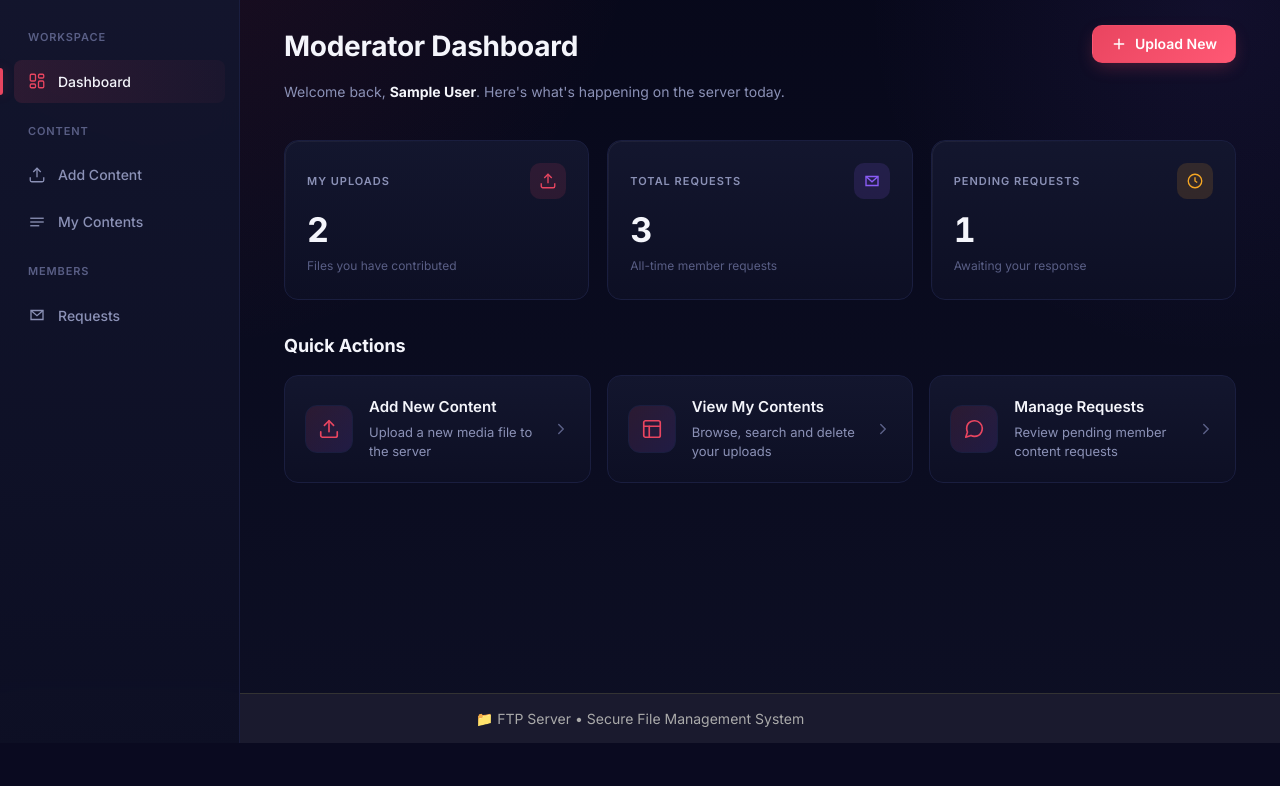
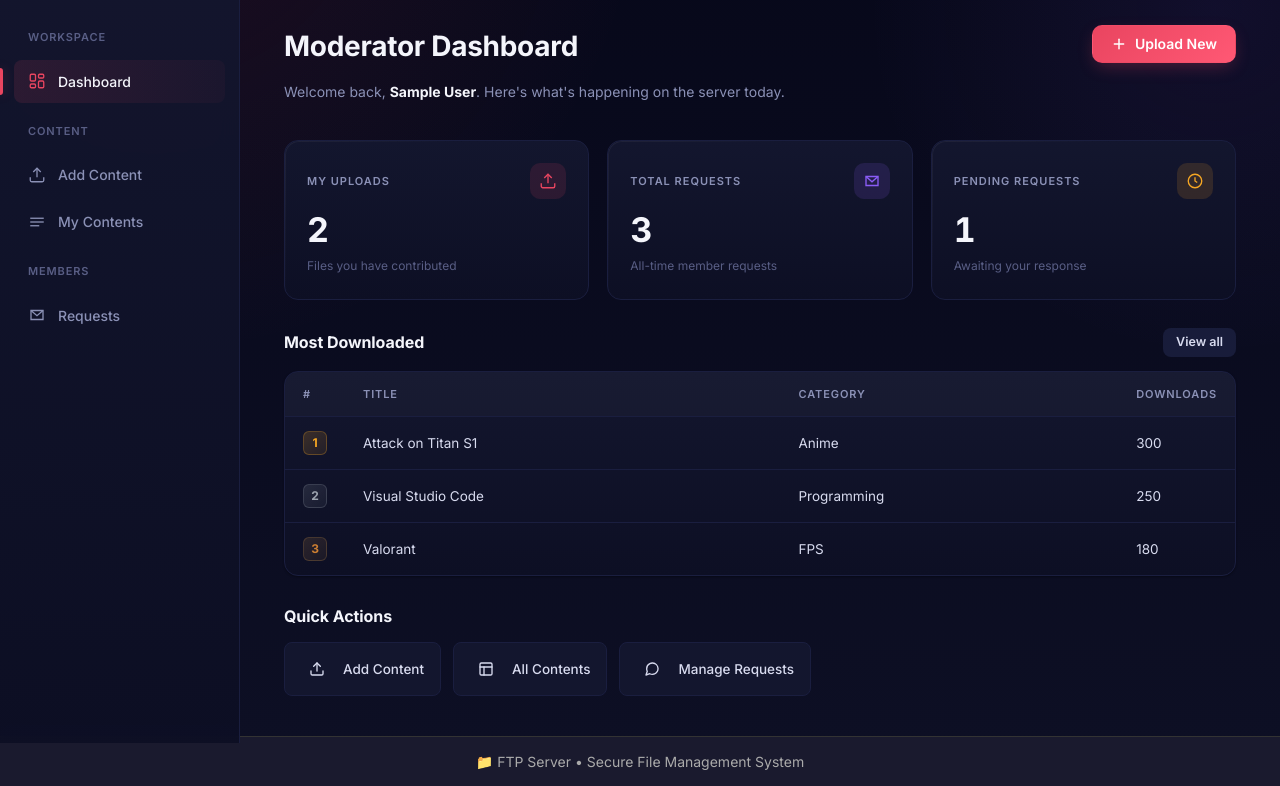
Before and after one commit to Muntahi-Safwan/FTP-Server, a PHP site: template src/view/moderator/dashboard_view.php in a window 1280 px wide. Shown: the part 57-843 px from the top of the page. Before the commit the page ends 800 px from the top, so only its background shows below. Run offline with PHP 8.4, Linux system fonts and the light colour scheme; the template is opened without the code that fills it, so the values that code supplies are empty; the visitor is signed in with stand-in values (Sample User, id 1); data comes from the database, SQL or seed files in the repository.

Commit message:
add dashboard sections and quick actions to moderator view

```diff
--- a/src/assets/css/moderator.css
+++ b/src/assets/css/moderator.css
@@ -394,6 +394,117 @@ h2 {
     width: 18px; height: 18px; stroke: var(--text-faint); stroke-width: 2; fill: none;
     transition: transform 0.22s ease, stroke 0.22s ease;
     flex-shrink: 0;
+}
+
+/* ────────────────────────────────────────────
+   Dashboard sections
+   ──────────────────────────────────────────── */
+
+.dashboard-section {
+    margin-top: 28px;
+}
+
+.dashboard-section h2 {
+    font-size: 16px;
+    font-weight: 700;
+    color: var(--text-strong);
+    margin: 0 0 14px 0;
+}
+
+.section-head {
+    display: flex;
+    align-items: center;
+    justify-content: space-between;
+    margin-bottom: 14px;
+}
+
+.section-head h2 {
+    margin: 0;
+}
+
+/* ────────────────────────────────────────────
+   Rank badges
+   ──────────────────────────────────────────── */
+
+.rank {
+    display: inline-flex;
+    align-items: center;
+    justify-content: center;
+    width: 24px;
+    height: 24px;
+    border-radius: 6px;
+    font-size: 12px;
+    font-weight: 700;
+    color: var(--text-strong);
+    background: var(--bg-elevated);
+    border: 1px solid var(--border-soft);
+}
+
+.rank-1 {
+    background: linear-gradient(135deg, rgba(245,166,35,0.18), rgba(245,166,35,0.08));
+    color: var(--amber);
+    border-color: rgba(245,166,35,0.25);
+}
+
+.rank-2 {
+    background: linear-gradient(135deg, rgba(139,148,158,0.18), rgba(139,148,158,0.08));
+    color: #9ca3af;
+    border-color: rgba(139,148,158,0.25);
+}
+
+.rank-3 {
+    background: linear-gradient(135deg, rgba(180,130,70,0.18), rgba(180,130,70,0.08));
+    color: #cd7f32;
+    border-color: rgba(180,130,70,0.25);
+}
+
+/* ────────────────────────────────────────────
+   Action bar
+   ──────────────────────────────────────────── */
+
+.action-bar {
+    display: flex;
+    gap: 12px;
+    flex-wrap: wrap;
+}
+
+.action-item {
+    display: inline-flex;
+    align-items: center;
+    gap: 10px;
+    padding: 10px 16px;
+    background: var(--bg-surface);
+    border: 1px solid var(--border-soft);
+    border-radius: var(--radius-sm);
+    text-decoration: none;
+    color: var(--text-main);
+    font-size: 13.5px;
+    font-weight: 500;
+    transition: background 0.15s ease, border-color 0.15s ease, transform 0.05s ease;
+}
+
+.action-item:hover {
+    background: var(--bg-elevated);
+    border-color: var(--border-strong);
+    transform: translateY(-1px);
+}
+
+.action-icon {
+    width: 32px;
+    height: 32px;
+    border-radius: 8px;
+    display: flex;
+    align-items: center;
+    justify-content: center;
+    flex-shrink: 0;
+}
+
+.action-icon svg {
+    width: 16px;
+    height: 16px;
+    stroke: currentColor;
+    stroke-width: 2;
+    fill: none;
 }
 
 /* ────────────────────────────────────────────
@@ -883,4 +994,6 @@ td a:hover { border-bottom-color: var(--accent); }
     .page-header { flex-direction: column; align-items: stretch; }
     .form-row { grid-template-columns: 1fr; }
     .file-drop { padding: 28px 18px; }
+    .action-bar { justify-content: stretch; }
+    .action-item { flex: 1; justify-content: center; }
 }
--- a/src/view/moderator/dashboard_view.php
+++ b/src/view/moderator/dashboard_view.php
@@ -8,6 +8,7 @@ require_once __DIR__ . '/../../model/request_model.php';
 $uploaderId   = (int) $_SESSION['user_id'];
 $myContents   = getContentsByUploader($pdo, $uploaderId);
 $allRequests  = getAllRequests($pdo);
+$topContents  = getHighlightedContents($pdo, 3);
 
 $totalMyContents  = is_array($myContents) ? count($myContents) : 0;
 $totalRequests    = is_array($allRequests) ? count($allRequests) : 0;
@@ -79,40 +80,61 @@ $csrf = csrf_token();
             </div>
         </section>
 
-        <h2>Quick Actions</h2>
-        <section class="quick-links">
-            <a href="content_add_view.php" class="quick-link-card">
-                <span class="icon">
-                    <svg viewBox="0 0 24 24" fill="none" stroke="currentColor" stroke-width="1.8" stroke-linecap="round" stroke-linejoin="round"><path d="M21 15v4a2 2 0 0 1-2 2H5a2 2 0 0 1-2-2v-4"/><polyline points="17 8 12 3 7 8"/><line x1="12" y1="3" x2="12" y2="15"/></svg>
-                </span>
-                <div class="body">
-                    <div class="title">Add New Content</div>
-                    <div class="desc">Upload a new media file to the server</div>
-                </div>
-                <svg class="chevron" viewBox="0 0 24 24" fill="none" stroke="currentColor" stroke-linecap="round" stroke-linejoin="round"><polyline points="9 18 15 12 9 6"/></svg>
-            </a>
+        <section class="dashboard-section">
+            <div class="section-head">
+                <h2>Most Downloaded</h2>
+                <a href="content_list_view.php" class="btn btn-sm">View all</a>
+            </div>
+            <div class="table-wrap">
+                <table class="data-table">
+                    <thead>
+                        <tr>
+                            <th style="width:50px">#</th>
+                            <th>Title</th>
+                            <th>Category</th>
+                            <th style="width:110px">Downloads</th>
+                        </tr>
+                    </thead>
+                    <tbody>
+                        <?php if ($topContents && count($topContents) > 0): foreach ($topContents as $i => $c): ?>
+                        <tr>
+                            <td><span class="rank rank-<?= $i + 1 ?>"><?= $i + 1 ?></span></td>
+                            <td><?= htmlspecialchars($c['title'] ?? '') ?></td>
+                            <td><?= htmlspecialchars($c['category_name'] ?? '—') ?></td>
+                            <td><?= (int)($c['download_count'] ?? 0) ?></td>
+                        </tr>
+                        <?php endforeach; else: ?>
+                        <tr>
+                            <td colspan="4" class="empty-state" style="padding: 28px;">No downloads yet.</td>
+                        </tr>
+                        <?php endif; ?>
+                    </tbody>
+                </table>
+            </div>
+        </section>
 
-            <a href="content_list_view.php" class="quick-link-card">
-                <span class="icon">
-                    <svg viewBox="0 0 24 24" fill="none" stroke="currentColor" stroke-width="1.8" stroke-linecap="round" stroke-linejoin="round"><rect x="3" y="3" width="18" height="18" rx="2"/><path d="M3 9h18"/><path d="M9 21V9"/></svg>
-                </span>
-                <div class="body">
-                    <div class="title">View My Contents</div>
-                    <div class="desc">Browse, search and delete your uploads</div>
-                </div>
-                <svg class="chevron" viewBox="0 0 24 24" fill="none" stroke="currentColor" stroke-linecap="round" stroke-linejoin="round"><polyline points="9 18 15 12 9 6"/></svg>
-            </a>
-
-            <a href="requests_view.php" class="quick-link-card">
-                <span class="icon">
-                    <svg viewBox="0 0 24 24" fill="none" stroke="currentColor" stroke-width="1.8" stroke-linecap="round" stroke-linejoin="round"><path d="M21 11.5a8.38 8.38 0 0 1-.9 3.8 8.5 8.5 0 0 1-7.6 4.7 8.38 8.38 0 0 1-3.8-.9L3 21l1.9-5.7a8.38 8.38 0 0 1-.9-3.8 8.5 8.5 0 0 1 4.7-7.6 8.38 8.38 0 0 1 3.8-.9h.5a8.48 8.48 0 0 1 8 8v.5z"/></svg>
-                </span>
-                <div class="body">
-                    <div class="title">Manage Requests</div>
-                    <div class="desc">Review pending member content requests</div>
-                </div>
-                <svg class="chevron" viewBox="0 0 24 24" fill="none" stroke="currentColor" stroke-linecap="round" stroke-linejoin="round"><polyline points="9 18 15 12 9 6"/></svg>
-            </a>
+        <section class="dashboard-section">
+            <h2>Quick Actions</h2>
+            <div class="action-bar">
+                <a href="content_add_view.php" class="action-item">
+                    <span class="action-icon is-accent">
+                        <svg width="18" height="18" viewBox="0 0 24 24" fill="none" stroke="currentColor" stroke-width="2" stroke-linecap="round" stroke-linejoin="round"><path d="M21 15v4a2 2 0 0 1-2 2H5a2 2 0 0 1-2-2v-4"/><polyline points="17 8 12 3 7 8"/><line x1="12" y1="3" x2="12" y2="15"/></svg>
+                    </span>
+                    <span class="action-label">Add Content</span>
+                </a>
+                <a href="content_list_view.php" class="action-item">
+                    <span class="action-icon is-violet">
+                        <svg width="18" height="18" viewBox="0 0 24 24" fill="none" stroke="currentColor" stroke-width="2" stroke-linecap="round" stroke-linejoin="round"><rect x="3" y="3" width="18" height="18" rx="2"/><path d="M3 9h18"/><path d="M9 21V9"/></svg>
+                    </span>
+                    <span class="action-label">All Contents</span>
+                </a>
+                <a href="requests_view.php" class="action-item">
+                    <span class="action-icon is-cyan">
+                        <svg width="18" height="18" viewBox="0 0 24 24" fill="none" stroke="currentColor" stroke-width="2" stroke-linecap="round" stroke-linejoin="round"><path d="M21 11.5a8.38 8.38 0 0 1-.9 3.8 8.5 8.5 0 0 1-7.6 4.7 8.38 8.38 0 0 1-3.8-.9L3 21l1.9-5.7a8.38 8.38 0 0 1-.9-3.8 8.5 8.5 0 0 1 4.7-7.6 8.38 8.38 0 0 1 3.8-.9h.5a8.48 8.48 0 0 1 8 8v.5z"/></svg>
+                    </span>
+                    <span class="action-label">Manage Requests</span>
+                </a>
+            </div>
         </section>
     </main>
 
```
